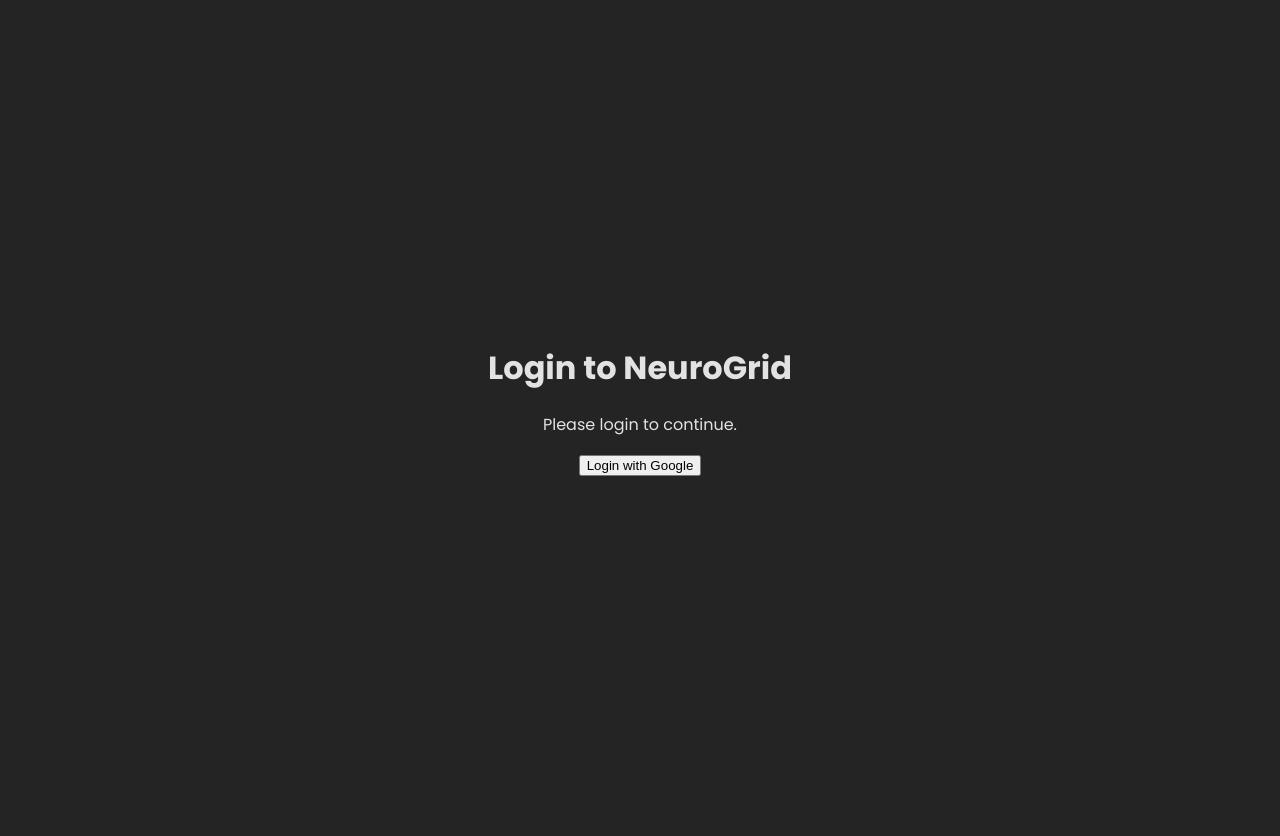
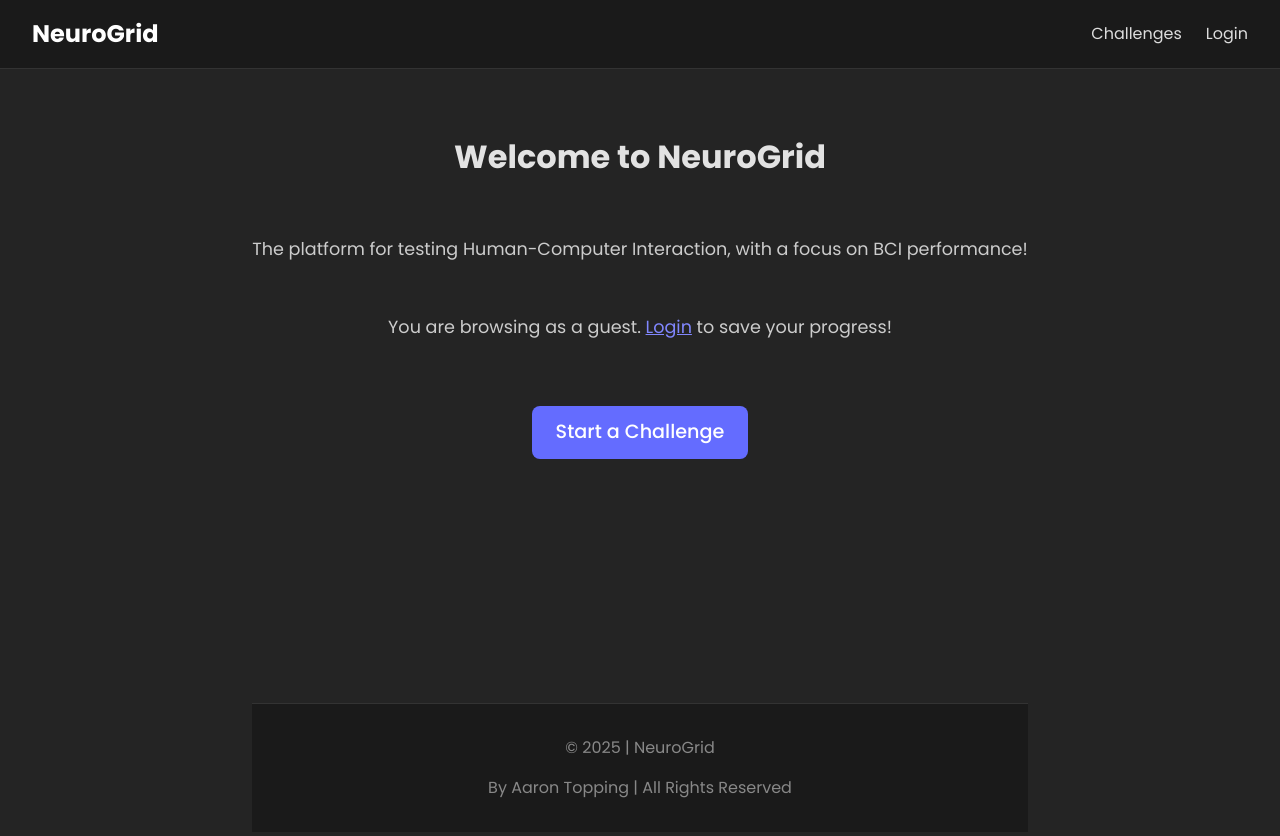
Before and after one commit to TheGeneticsGuy/NeuroGridX, a React (Vite) app in the folder client/: page / in a window 1280 px wide. Before the commit this address led to /login. Shown: the top 836 px of the page. Before the commit the page ends 800 px from the top, so only its background shows below. Built offline with nearby package versions, Linux system fonts and the light colour scheme.

Commit message:
Ok, removed Authentication requirement on home page and challenge routes.

```diff
--- a/client/src/App.tsx
+++ b/client/src/App.tsx
@@ -1,36 +1,32 @@
-import { BrowserRouter as Router, Route, Routes, Navigate } from 'react-router-dom';
+import { BrowserRouter as Router, Route, Routes } from 'react-router-dom';
 import HomePage from './pages/HomePage';
 import LoginPage from './pages/LoginPage';
+import DashboardPage from './pages/DashboardPage';
+import ChallengesPage from './pages/ChallengesPage';
 import AuthHandler from './components/auth/AuthHandler';
-import { useAuthStore } from './store/auth.store';
 import Layout from './components/layout/Layout';
+import ProtectedRoute from './components/auth/ProtectedRoute';
 
 function App() {
-  const isAuthenticated = useAuthStore((state) => state.isAuthenticated);
 
   return (
-     <Router>
-      {/* AuthHandler will run on every route change to check for a token */}
+    <Router>
       <AuthHandler />
-      <Routes>
-        <Route
-          path="/"
-          element={
-            isAuthenticated ? (
-              <Layout>
-                <HomePage />
-              </Layout>
-            ) : (
-              <Navigate to="/login" replace />
-            )
-          }
-        />
-        <Route
-          path="/login"
-          element={!isAuthenticated ? <LoginPage /> : <Navigate to="/" replace />}
-        />
-        {/*TODO: Add more routes to authenticated ujsers */}
-      </Routes>
+      <Layout>
+        <Routes>
+          {/* Public Routes */}
+          <Route path="/" element={<HomePage />} />
+          <Route path="/login" element={<LoginPage />} />
+          <Route path="/challenges" element={<ChallengesPage />} />
+
+          {/* Protected Routes */}
+          <Route element={<ProtectedRoute />}>
+            <Route path="/dashboard" element={<DashboardPage />} />
+
+          {/* Placeholder for future protected routes */}
+          </Route>
+        </Routes>
+      </Layout>
     </Router>
   );
 }
--- /dev/null
+++ b/client/src/components/auth/ProtectedRoute.tsx
@@ -0,0 +1,13 @@
+import React from 'react';
+import { Navigate, Outlet } from 'react-router-dom';
+import { useAuthStore } from '../../store/auth.store';
+
+const ProtectedRoute: React.FC = () => {
+  const { isAuthenticated } = useAuthStore();
+
+  // If the user is authenticated, render the child route (like the Dashboard)
+  // If not, direct them to the login page.
+  return isAuthenticated ? <Outlet /> : <Navigate to="/login" replace />;
+};
+
+export default ProtectedRoute;
--- a/client/src/components/layout/Header.tsx
+++ b/client/src/components/layout/Header.tsx
@@ -10,7 +10,7 @@
   // LogOut Logic - Easily manageable.
   const handleLogout = () => {
     logout();
-    navigate('/login');
+    navigate('/');
   };
 
   return (
@@ -20,20 +20,23 @@
           NeuroGrid
         </Link>
         <nav>
-          {isAuthenticated ? (
           <div className="nav-links">
             <Link to="/challenges">Challenges</Link>
+
+            {isAuthenticated ? (
+              <> {/* Use a React Fragment */}
                 <Link to="/dashboard">Dashboard</Link>
-              <span className="user-info">Logged in as: {user?.role}</span>     {/* TESTING */}
+                <span className="user-info">Role: {user?.role}</span>   {/* TESTING ROLE - TODO: Remove*/}
                 <button onClick={handleLogout} className="logout-button">
                   Logout
                 </button>
+              </>
+            ) : (
+              <> {/* Use a React Fragment */}
+                <Link to="/login">Login</Link>
+              </>
+            )}
           </div>
-          ) : (
-            <div className="nav-links">
-              <Link to="/login">Login</Link>
-            </div>
-          )}
         </nav>
       </div>
     </header>
--- /dev/null
+++ b/client/src/pages/ChallengesPage.tsx
@@ -0,0 +1,13 @@
+import React from 'react';
+
+const ChallengesPage: React.FC = () => {
+  return (
+    <div>
+      <h1>Challenges - PENDING</h1>
+      <p>I will Create Challenges to choose from, probably cards, maybe with GIF type aniimation of what the game looks like in the card!</p>
+      {/* Specific challenges like the Click Accuracy here */}
+    </div>
+  );
+};
+
+export default ChallengesPage;
--- /dev/null
+++ b/client/src/pages/DashboardPage.tsx
@@ -0,0 +1,16 @@
+import React from 'react';
+import { useAuthStore } from '../store/auth.store';
+
+const DashboardPage: React.FC = () => {
+  const { user } = useAuthStore();
+
+  return (
+    <div>
+      <h1>Dashboard - PENDING</h1>
+      <p>Welcome, {user?.role} user! This page is protected.</p>
+      <p>DATA PLACEHOLDER.</p>
+    </div>
+  );
+};
+
+export default DashboardPage;
--- /dev/null
+++ b/client/src/pages/HomePage.css
@@ -0,0 +1,37 @@
+.home-container {
+  display: flex;
+  flex-direction: column;
+  align-items: center;
+  gap: 1rem;
+}
+
+.home-container p {
+  font-size: 1.1rem;
+  color: #ccc;
+}
+
+.call-to-action {
+  margin-top: 2rem;
+}
+
+.cta-button {
+  font-size: 1.2rem;
+  padding: 12px 24px;
+  background-color: #646cff;
+  color: white;
+  text-decoration: none;
+  border-radius: 8px;
+  font-weight: 500;
+  transition: background-color 0.2s ease-in-out, transform 0.2s ease-in-out;
+  display: inline-block;
+}
+
+.cta-button:hover {
+  background-color: #535bf2;
+  transform: translateY(-2px);
+}
+
+.login-prompt-link {
+    color: #8187ff;
+    text-decoration: underline;
+}
--- a/client/src/pages/HomePage.tsx
+++ b/client/src/pages/HomePage.tsx
@@ -1,10 +1,26 @@
 import React from 'react';
+import { Link } from 'react-router-dom';
+import { useAuthStore } from '../store/auth.store';
+import './HomePage.css';
 
 const HomePage: React.FC = () => {
+  const { isAuthenticated } = useAuthStore();
   return (
-    <div>
+    <div className="home-container">
       <h1>Welcome to NeuroGrid</h1>
-      <p>This is the home page. Authentication is working!</p>
+      <p>The platform for testing Human-Computer Interaction, with a focus on BCI performance!</p>
+
+      {isAuthenticated ? (
+        <p>You are logged in. Your scores will be saved to your dashboard.</p>
+      ) : (
+        <p>You are browsing as a guest. <Link to="/login" className="login-prompt-link">Login</Link> to save your progress!</p>
+      )}
+
+      <div className="call-to-action">
+        <Link to="/challenges" className="cta-button">
+          Start a Challenge
+        </Link>
+      </div>
     </div>
   );
 };
```
Lines whose indentation alone changed are shown as unchanged.
